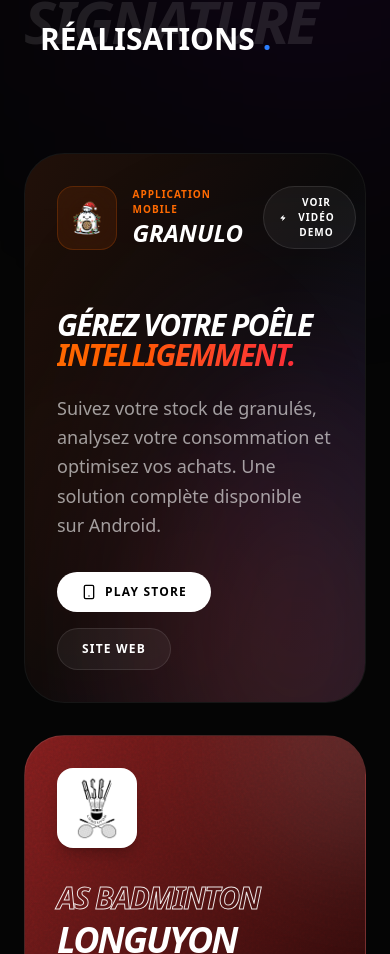
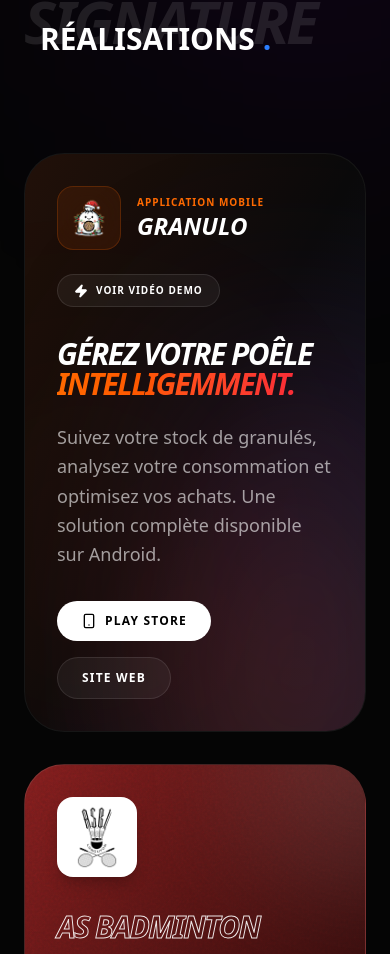
Before and after one commit to KauBryy/kaubry-web, a React (Vite) app: page / in a window 390 px wide. Shown: the part 981-1935 px from the top of the page. Built offline with nearby package versions, Linux system fonts and the light colour scheme.

Commit message:
Fix Granulo mobile spacing and overflow

```diff
--- a/src/App.jsx
+++ b/src/App.jsx
@@ -256,8 +256,8 @@
                 />
               </div>
 
-              <div className="relative p-8 md:p-16 h-full flex flex-col justify-between z-10">
-                <div className="flex justify-between items-start w-full gap-4">
+              <div className="relative p-8 md:p-16 h-full flex flex-col justify-start z-10">
+                <div className="flex flex-col md:flex-row justify-between items-start w-full gap-6 md:gap-4 mb-8 md:mb-12">
                   <div className="flex items-center gap-4">
                     <div className="w-16 h-16 rounded-2xl bg-orange-500/10 backdrop-blur-xl border border-orange-500/20 flex items-center justify-center overflow-hidden p-2">
                       <img src={granuloLogo} alt="Granulo Icon" className="w-full h-full object-contain" />
@@ -268,7 +268,7 @@
                     </div>
                   </div>
 
-                  <div className="flex gap-2">
+                  <div className="flex gap-2 self-start md:self-auto">
                     <button
                       onClick={() => setVideoModalOpen(true)}
                       className="px-4 py-2 rounded-full bg-white/5 border border-white/10 flex items-center justify-center gap-2 hover:bg-red-600 hover:border-red-600 transition-colors text-[10px] uppercase font-bold tracking-widest"
@@ -279,7 +279,7 @@
                   </div>
                 </div>
 
-                <div className="max-w-xl">
+                <div className="max-w-xl mt-auto">
                   <h3 className="text-3xl md:text-5xl font-black uppercase italic tracking-tighter mb-6 leading-none">
                     Gérez votre poêle <br /> <span className="text-transparent bg-clip-text bg-gradient-to-r from-orange-500 to-red-500">intelligemment.</span>
                   </h3>
```
